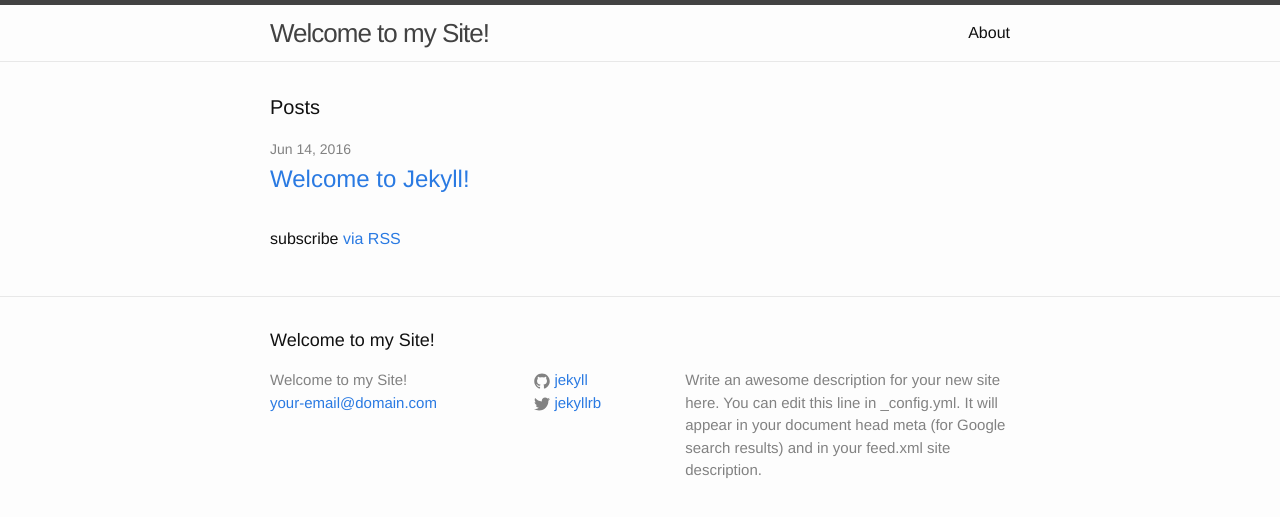
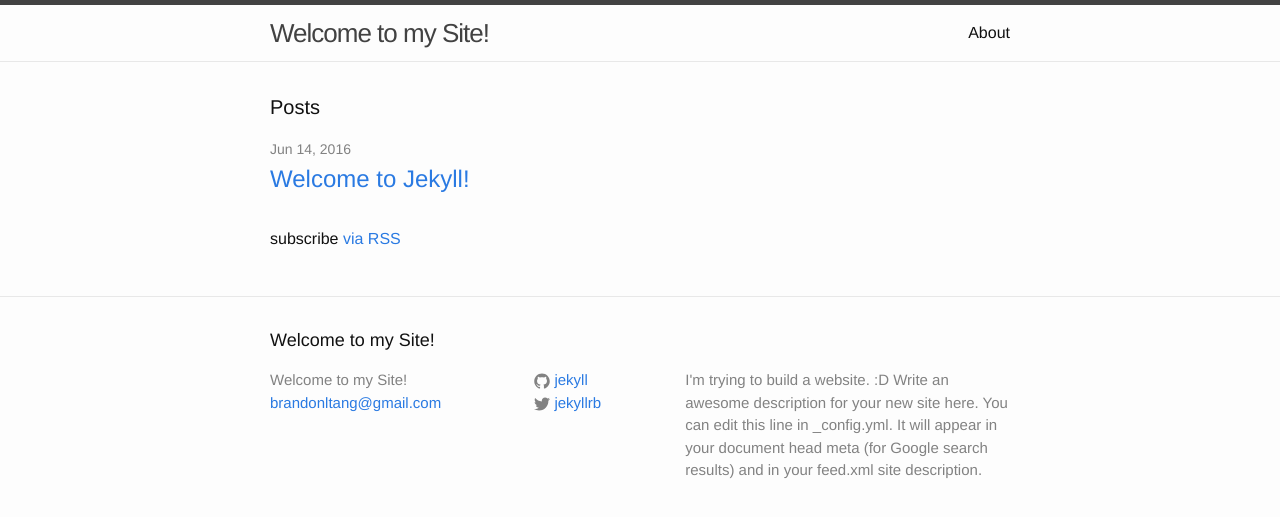
Before and after one commit to BLTANG/BLTANG.github.io, a Jekyll site: the page built from index.html, in a window 1280 px wide. Shown: the top 517 px of the page. Built offline with Jekyll 4.4.1, drawn with Linux system fonts in a browser that asks for light colours.

Commit message:
Update _config.yml

```diff
--- a/_config.yml
+++ b/_config.yml
@@ -7,9 +7,9 @@
 
 # Site settings
 title: Welcome to my Site!
-email: your-email@domain.com
+email: brandonltang@gmail.com
 description: > # this means to ignore newlines until "baseurl:"
-  Write an awesome description for your new site here. You can edit this
+  I'm trying to build a website. :D Write an awesome description for your new site here. You can edit this
   line in _config.yml. It will appear in your document head meta (for
   Google search results) and in your feed.xml site description.
 baseurl: "" # the subpath of your site, e.g. /blog
```
